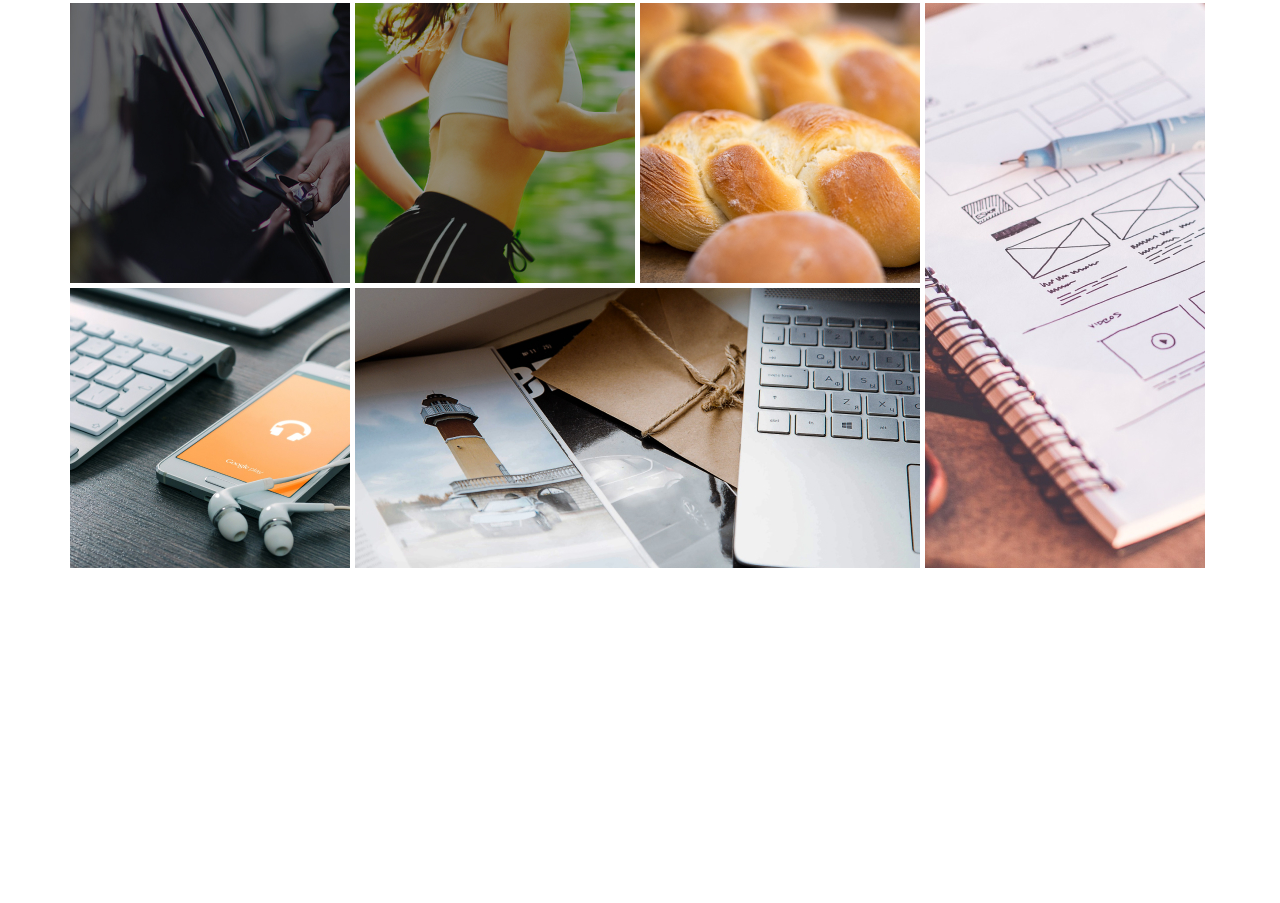
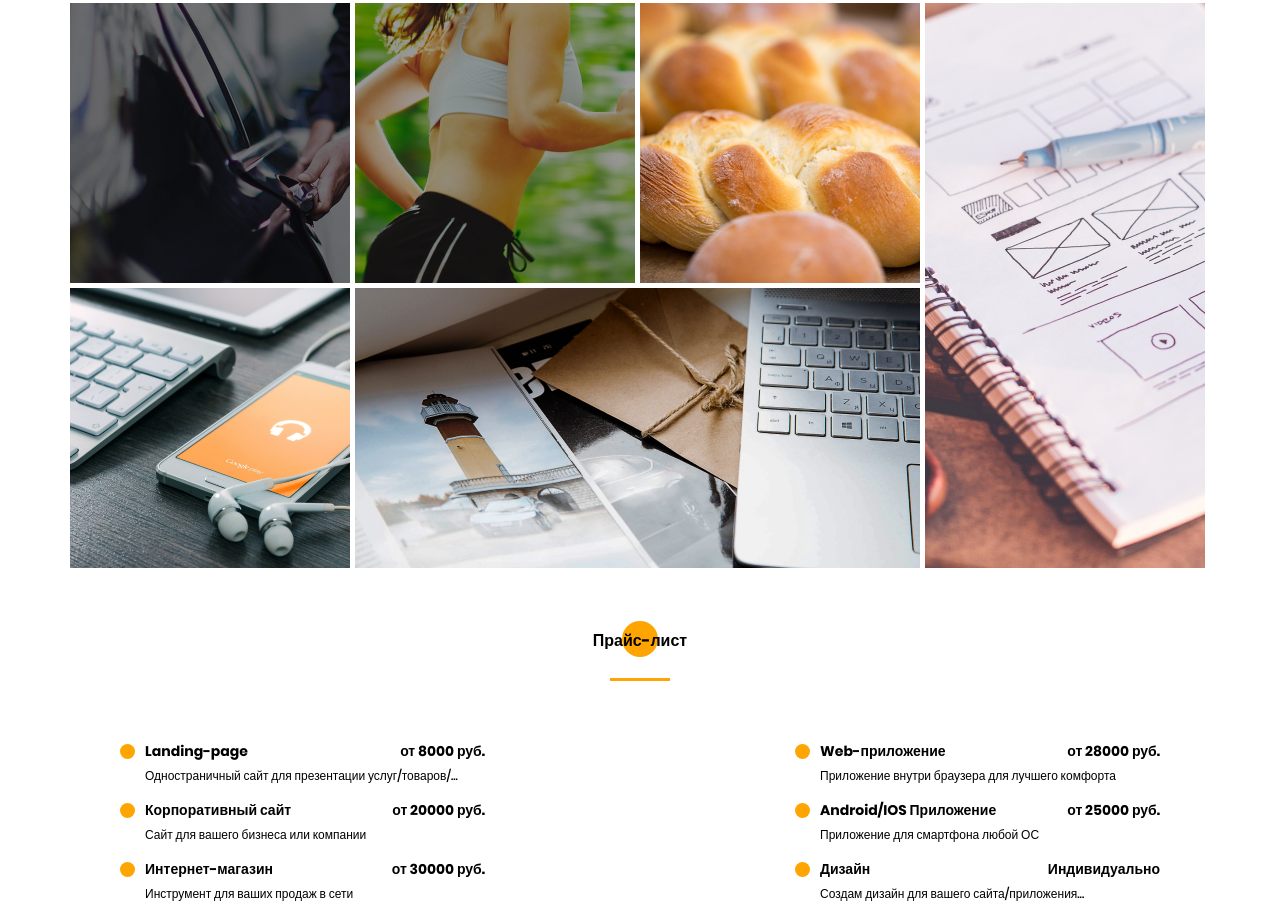
Before and after one commit to Korchvagen/Portfolio, a website: page src/index.html in a window 1280 px wide. Shown: the part 3699-4602 px from the top of the page. Before the commit the page ends 4271 px from the top, so only its background shows below. Drawn offline with nearby package versions, Linux system fonts and the light colour scheme; files that its build step writes are made by us from their sources.

Commit message:
feat: add desctop price section

```diff
--- a/src/index.html
+++ b/src/index.html
@@ -370,6 +370,46 @@
         </div>
     </section>
 
+    <section class="price">
+        <div class="container">
+            <h1 class="title title_fz16 title_section-title">Прайс-лист</h1>
+            <div class="divider"></div>
+
+            <div class="price__wrapper">
+                <div class="price__item">
+                    <h3 class="price__name">Landing-page</h3>
+                    <div class="price__value">от 8000 руб.</div>
+                    <div class="price__descr">Одностраничный сайт для презентации услуг/товаров/...</div>
+                </div>
+                <div class="price__item">
+                    <h3 class="price__name">Web-приложение</h3>
+                    <div class="price__value">от 28000 руб.</div>
+                    <div class="price__descr">Приложение внутри браузера для лучшего комфорта</div>
+                </div>
+                <div class="price__item">
+                    <h3 class="price__name">Корпоративный сайт</h3>
+                    <div class="price__value">от 20000 руб.</div>
+                    <div class="price__descr">Сайт для вашего бизнеса или компании</div>
+                </div>
+                <div class="price__item">
+                    <h3 class="price__name">Android/IOS Приложение</h3>
+                    <div class="price__value">от 25000 руб.</div>
+                    <div class="price__descr">Приложение для смартфона любой ОС</div>
+                </div>
+                <div class="price__item">
+                    <h3 class="price__name">Интернет-магазин</h3>
+                    <div class="price__value">от 30000 руб.</div>
+                    <div class="price__descr">Инструмент для ваших продаж в сети</div>
+                </div>
+                <div class="price__item">
+                    <h3 class="price__name">Дизайн</h3>
+                    <div class="price__value">Индивидуально</div>
+                    <div class="price__descr">Создам дизайн для вашего сайта/приложения...</div>
+                </div>
+            </div>
+        </div>
+    </section>
+
     <script src="js/script.js"></script>
 </body>
 
--- /dev/null
+++ b/src/sass/blocks/_price.scss
@@ -0,0 +1,52 @@
+.price {
+  padding-top: 60px;
+
+  &__wrapper {
+    margin-top: 60px;
+    padding: 0 50px 0 75px;
+    display: grid;
+    grid-template: repeat(3, minmax(44px, auto)) / repeat(2, 340px);
+    grid-auto-rows: minmax(44px, auto);
+    row-gap: 15px;
+    justify-content: space-between;
+  }
+
+  &__item {
+    position: relative;
+    display: grid;
+    grid-template: repeat(2, minmax(18px, auto)) / repeat(2, auto);
+    column-gap: 10px;
+    row-gap: 5px;
+
+    &::before {
+      content: "";
+      position: absolute;
+      top: 3px;
+      left: -25px;
+      width: 15px;
+      height: 15px;
+      border-radius: 100%;
+      background-color: $main-color;
+    }
+  }
+
+  &__name,
+  &__value {
+    font-weight: 700;
+    font-size: 14px;
+    color: #000;
+    line-height: 21px;
+  }
+
+  &__value {
+    justify-self: end;
+  }
+
+  &__descr {
+    grid-column: 1 / 3;
+    font-weight: 500;
+    font-size: 12px;
+    color: #000;
+    line-height: 18px;
+  }
+}
--- a/src/sass/style.scss
+++ b/src/sass/style.scss
@@ -31,3 +31,4 @@
 @import "blocks/experience";
 @import "blocks/skills";
 @import "blocks/works";
+@import "blocks/price";
```
